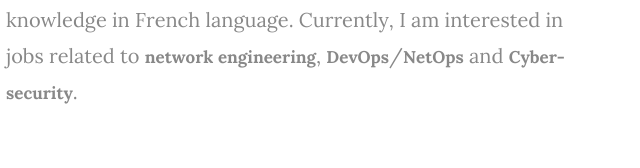
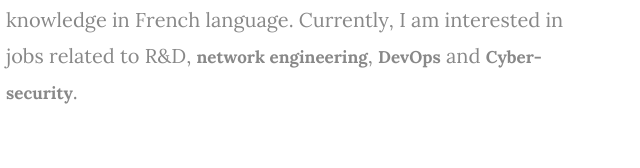
Before and after one commit to valiaTs/EvangeliaTsiontsiou.github.io, a plain HTML site: page index.html in a window 1280 px wide. Shown: the part 1397-1565 px from the top of the page, 404-1044 px from the left. Drawn offline with Linux system fonts and the light colour scheme.

Commit message:
second commit

```diff
--- a/index.html
+++ b/index.html
@@ -119,7 +119,7 @@
    				<p class="lead">I have recently obtained my Ph.D. in Computer Science from the <a href="welcome.univ-lorraine.fr/">University of Lorraine</a>, in France. My specialization is networking, WSNs, Internet of Things
 				as well as optimization and modeling. I also hold a Master's degree in Networked Systems from the
 <a href="http://www.di.uoa.gr/eng">National and Kapodistrian University of Athens</a>, Greece, as well as an Engineering Diploma from the <a href="https://icte.uowm.gr/">University of Western Macedonia</a>, Greece. I am fluent in English and Greek with good knowledge
-				in French language. Currently, I am interested in jobs related to <b>network engineering</b>, <b>DevOps</b>/<b>NetOps</b> and <b>Cyber-security</b>.
+				in French language. Currently, I am interested in jobs related to R&D, <b>network engineering</b>, <b>DevOps</b> and <b>Cyber-security</b>.
 				</p>
    			</div>
 
```
